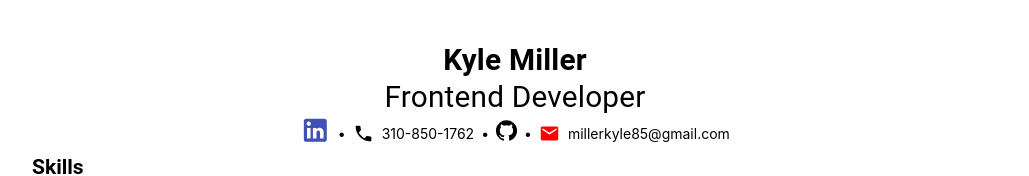
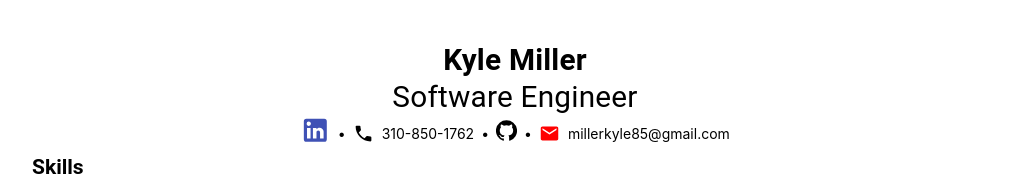
Before and after one commit to kylemiller13/resume, a React (Create React App) app: page / in a window 1280 px wide. Shown: the top 176 px of the page, without its empty margins (125-1154 px from the left). Built offline with nearby package versions, Linux system fonts and the light colour scheme.

Commit message:
change role

```diff
--- a/src/components/sections/Header.js
+++ b/src/components/sections/Header.js
@@ -5,7 +5,7 @@ function Header() {
   return (
     <div>
       <Typography align="center" variant="h4"><strong>Kyle Miller</strong></Typography>
-      <Typography align="center" variant="h4">Frontend Developer</Typography>
+      <Typography align="center" variant="h4">Software Engineer</Typography>
     </div>
   );
 }
```
